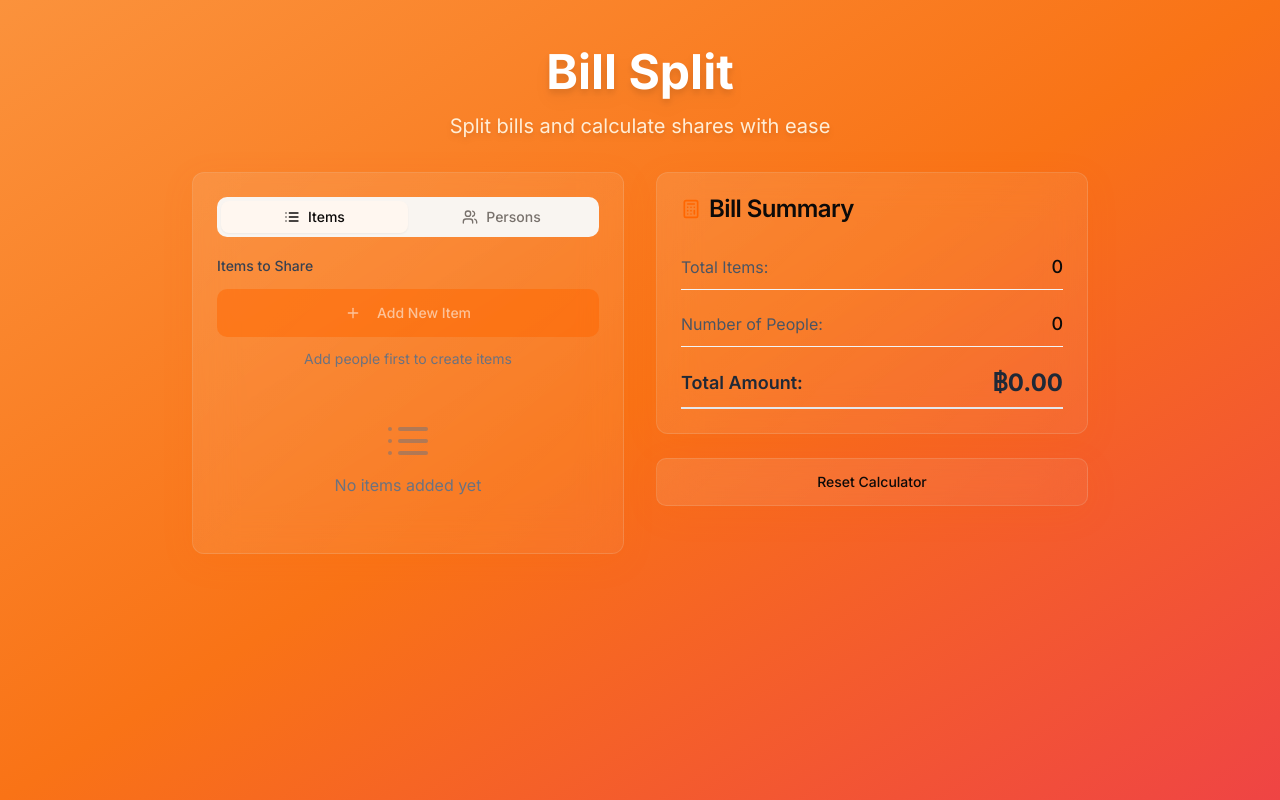
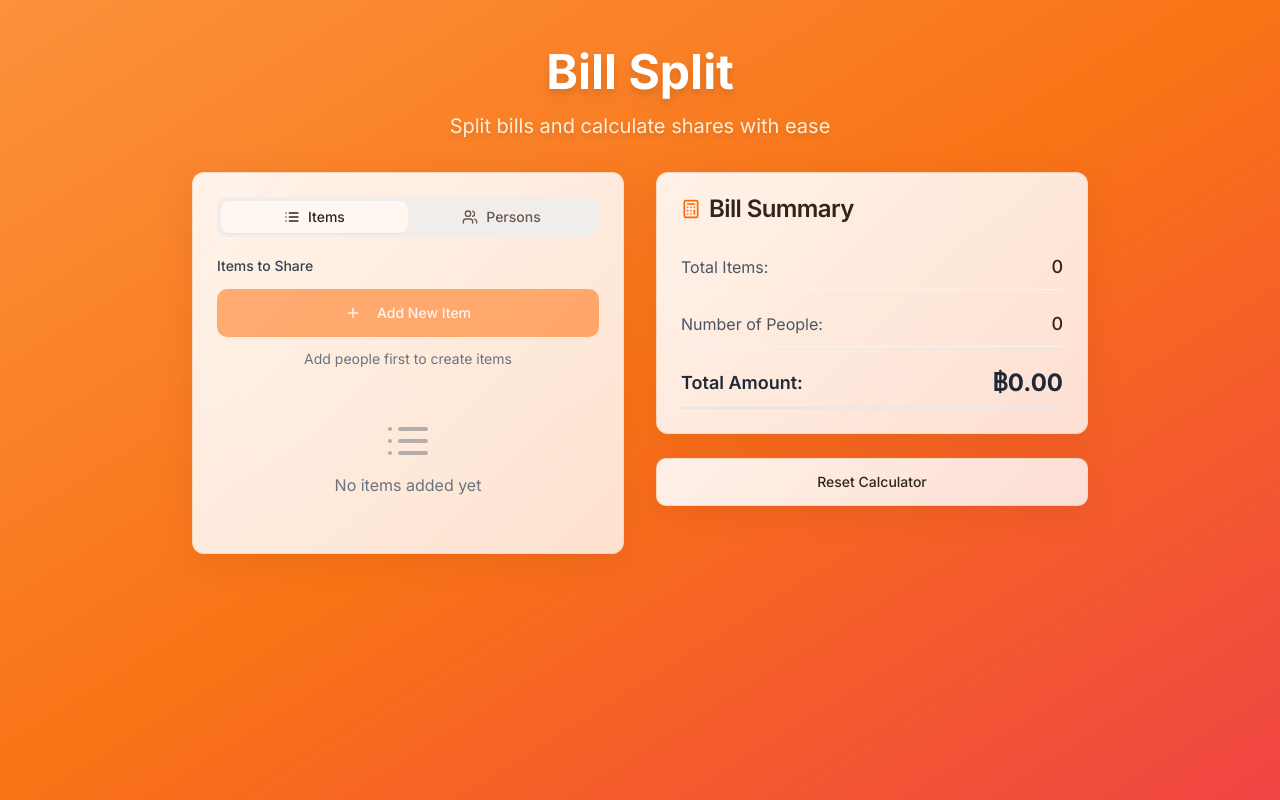
Before and after one commit to tchtan/tanbillsplit, a React (Vite) app: page / in a window 1280 px wide. Built offline with nearby package versions, Linux system fonts and the light colour scheme.

Commit message:
Improve readability

```diff
--- a/src/index.css
+++ b/src/index.css
@@ -9,24 +9,24 @@ All colors MUST be HSL.
 
 @layer base {
   :root {
-    /* Orange Glassmorphism Theme */
+    /* Orange Glassmorphism Theme - Better Contrast */
     --background: 28 100% 97%;
-    --foreground: 20 14.3% 4.1%;
+    --foreground: 25 25% 15%;
 
-    --card: 0 0% 100% / 0.1;
-    --card-foreground: 20 14.3% 4.1%;
+    --card: 0 0% 100% / 0.85;
+    --card-foreground: 25 25% 15%;
 
-    --popover: 0 0% 100%;
-    --popover-foreground: 20 14.3% 4.1%;
+    --popover: 0 0% 100% / 0.95;
+    --popover-foreground: 25 25% 15%;
 
     --primary: 24 100% 50%;
     --primary-foreground: 0 0% 100%;
 
     --secondary: 30 100% 95%;
-    --secondary-foreground: 24 100% 30%;
+    --secondary-foreground: 25 25% 15%;
 
-    --muted: 30 40% 96%;
-    --muted-foreground: 25 5.3% 44.7%;
+    --muted: 30 20% 93%;
+    --muted-foreground: 25 15% 35%;
 
     --accent: 27 96% 61%;
     --accent-foreground: 0 0% 100%;
@@ -34,19 +34,19 @@ All colors MUST be HSL.
     --destructive: 0 84.2% 60.2%;
     --destructive-foreground: 0 0% 100%;
 
-    --border: 30 40% 90%;
-    --input: 30 40% 94%;
+    --border: 30 30% 85%;
+    --input: 30 20% 96%;
     --ring: 24 100% 50%;
 
     --radius: 0.75rem;
 
-    /* Orange Glass Variables */
-    --glass-bg: 28 100% 97% / 0.1;
-    --glass-border: 30 50% 80% / 0.2;
-    --glass-shadow: 24 100% 50% / 0.1;
+    /* Orange Glass Variables - Enhanced Readability */
+    --glass-bg: 0 0% 100% / 0.85;
+    --glass-border: 30 50% 70% / 0.3;
+    --glass-shadow: 24 100% 30% / 0.15;
     --gradient-primary: linear-gradient(135deg, hsl(24 100% 50%), hsl(27 96% 61%));
     --gradient-secondary: linear-gradient(135deg, hsl(30 100% 95%), hsl(28 100% 97%));
-    --gradient-glass: linear-gradient(135deg, hsl(28 100% 97% / 0.1), hsl(30 100% 95% / 0.05));
+    --gradient-glass: linear-gradient(135deg, hsl(0 0% 100% / 0.9), hsl(30 20% 98% / 0.8));
 
     --sidebar-background: 28 100% 98%;
     --sidebar-foreground: 20 14.3% 4.1%;
@@ -155,16 +155,16 @@ All colors MUST be HSL.
 .animate-scale-in:nth-child(4) { animation-delay: 0.4s; }
 .animate-scale-in:nth-child(5) { animation-delay: 0.5s; }
 
-/* Enhanced Glassmorphism effects */
+/* Enhanced Glassmorphism effects - Better Readability */
 .glass-card {
-  background: linear-gradient(135deg, hsl(0 0% 100% / 0.1), hsl(0 0% 100% / 0.05));
+  background: linear-gradient(135deg, hsl(0 0% 100% / 0.9), hsl(0 0% 100% / 0.8));
   backdrop-filter: blur(20px);
   border: 1px solid hsl(var(--glass-border));
   box-shadow: 0 8px 32px hsl(var(--glass-shadow));
 }
 
 .glass-dialog {
-  background: linear-gradient(135deg, hsl(0 0% 100% / 0.95), hsl(0 0% 100% / 0.9));
+  background: linear-gradient(135deg, hsl(0 0% 100% / 0.98), hsl(0 0% 100% / 0.95));
   backdrop-filter: blur(20px);
   border: 1px solid hsl(var(--glass-border));
   box-shadow: 0 20px 60px hsl(var(--glass-shadow));
```
